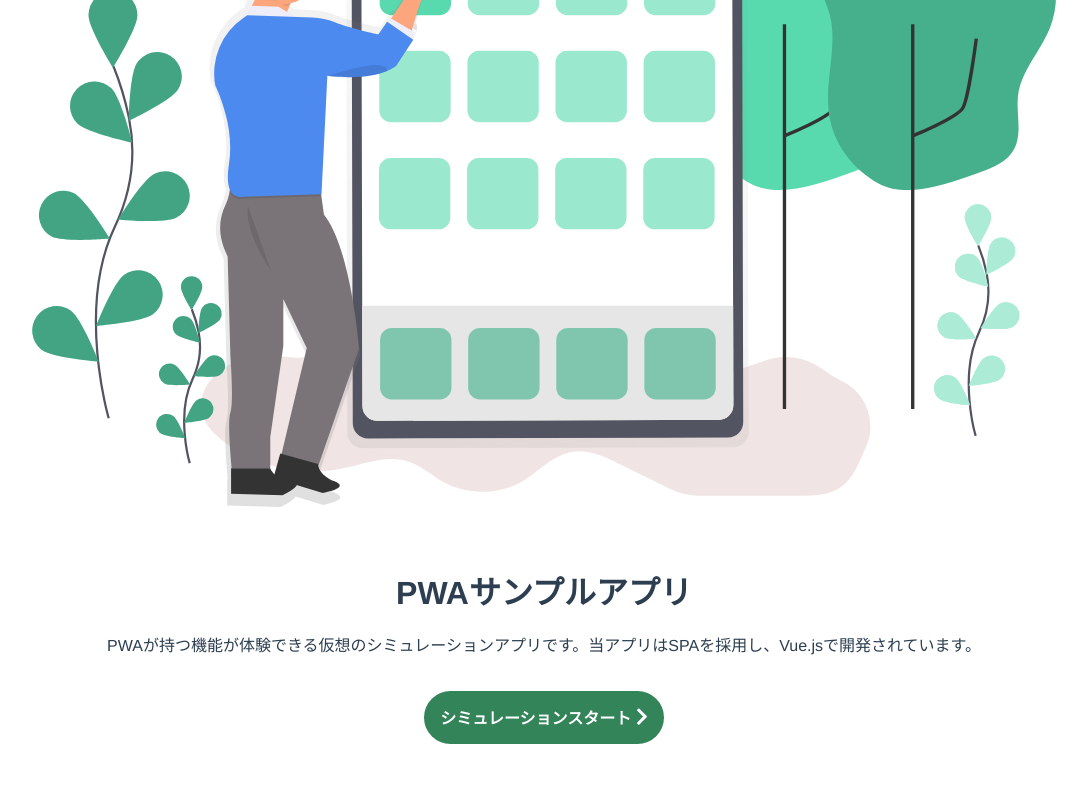
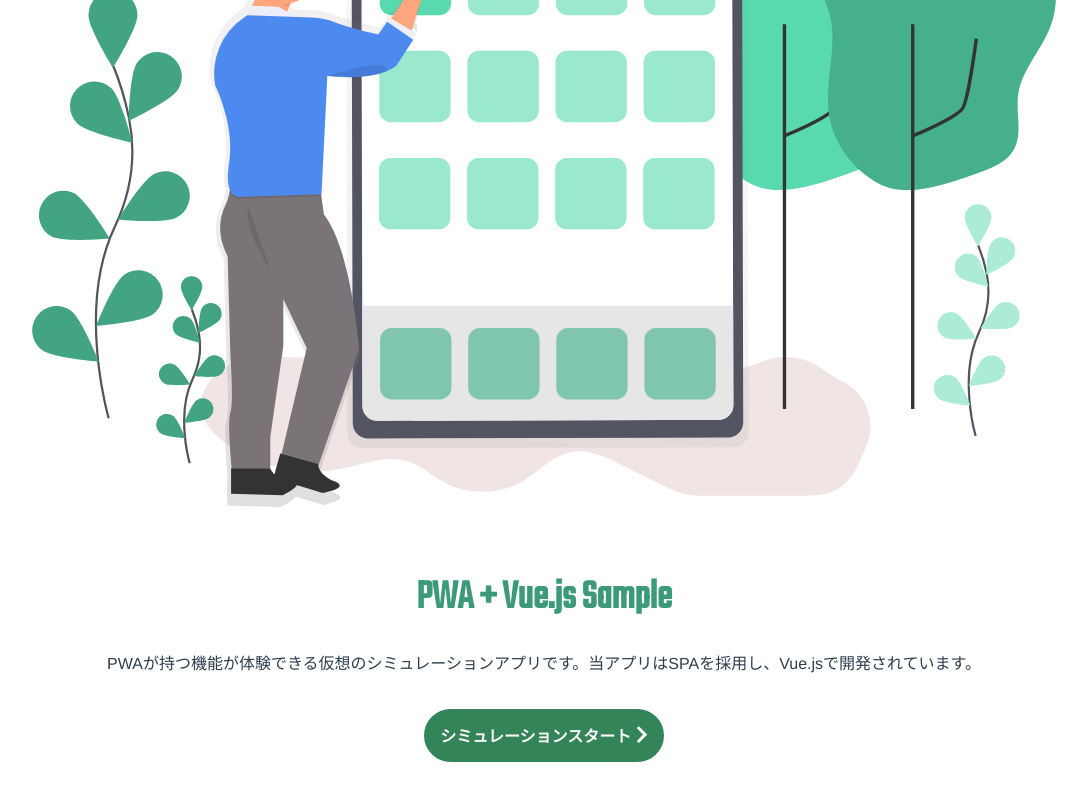
Before and after one commit to Kazuki-tam/sofa_simulation, a Vue app: page / in a window 1280 px wide. Shown: the part 394-1194 px from the top of the page, without its empty margins (96-1183 px from the left). Built offline with nearby package versions, Linux system fonts and the light colour scheme.

Commit message:
Fix: シュミレーションページ

```diff
--- a/public/index.html
+++ b/public/index.html
@@ -6,8 +6,9 @@
     <meta name="viewport" content="width=device-width,initial-scale=1.0">
     <meta name="description" content="PWAの機能が体験できるWebアプリケーションです。">
     <link rel="icon" href="<%= BASE_URL %>favicon.ico">
-    <!-- <script async custom-element="amp-install-serviceworker"
-  src="https://cdn.ampproject.org/v0/amp-install-serviceworker-0.1.js"></script> -->
+    <link href="https://fonts.googleapis.com/css?family=Teko" rel="stylesheet">
+    <script async custom-element="amp-install-serviceworker"
+  src="https://cdn.ampproject.org/v0/amp-install-serviceworker-0.1.js"></script>
     <title>ShowRoom Demo</title>
   </head>
   <body>
@@ -15,9 +16,9 @@
       あなたのブラウザはJavaScriptが利用できないようです。お手数ですがJavaScript利用できる環境でサービスをご利用ください。
     </noscript>
     <div id="app"></div>
-    <!-- <amp-install-serviceworker
+    <amp-install-serviceworker
       src="https://ordersofa-sample.netlify.com/serviceworker.js"
       layout="nodisplay">
-    </amp-install-serviceworker> -->
+    </amp-install-serviceworker>
   </body>
 </html>
--- a/src/components/ColorOption.vue
+++ b/src/components/ColorOption.vue
@@ -29,6 +29,7 @@
     redSelect: function () {
       this.$parent.colorImg = '_red_'
       this.$parent.cover = 'レッド'
+      this.$parent.price = 20000
     },
     turquoiseSelect: function () {
       this.$parent.colorImg = '_turquoise_'
--- a/src/components/HelloWorld.vue
+++ b/src/components/HelloWorld.vue
@@ -1,6 +1,6 @@
 <template>
   <div class="hello">
-    <h1>{{ msg }}</h1>
+    <h1 class="tp-heading">{{ msg }}</h1>
     <p class="tp-home_text">PWAが持つ機能が体験できる仮想のシミュレーションアプリです。当アプリはSPAを採用し、Vue.jsで開発されています。</p>
     <router-link class="sw-btn" to="/about">シミュレーションスタート <font-awesome-icon icon="chevron-right" class="tp-home_icon" /></router-link>
   </div>
@@ -17,6 +17,11 @@
 
 <!-- CSSカプセル化 -->
 <style scoped lang="scss">
+.tp-heading {
+  font-size: 2.6rem;
+  font-family: 'Teko', sans-serif;
+  color: #3c9a7b
+}
 .tp-home_text {
   width: 80%;
   margin: 0 auto 2rem auto;
--- a/src/views/Home.vue
+++ b/src/views/Home.vue
@@ -3,7 +3,7 @@
     <div class="tp-main_img">
       <img alt="" src="../assets/top_illust.svg">
     </div>
-    <HelloWorld msg="PWAサンプルアプリ"/>
+    <HelloWorld msg="PWA + Vue.js Sample"/>
   </div>
 </template>
 
```
